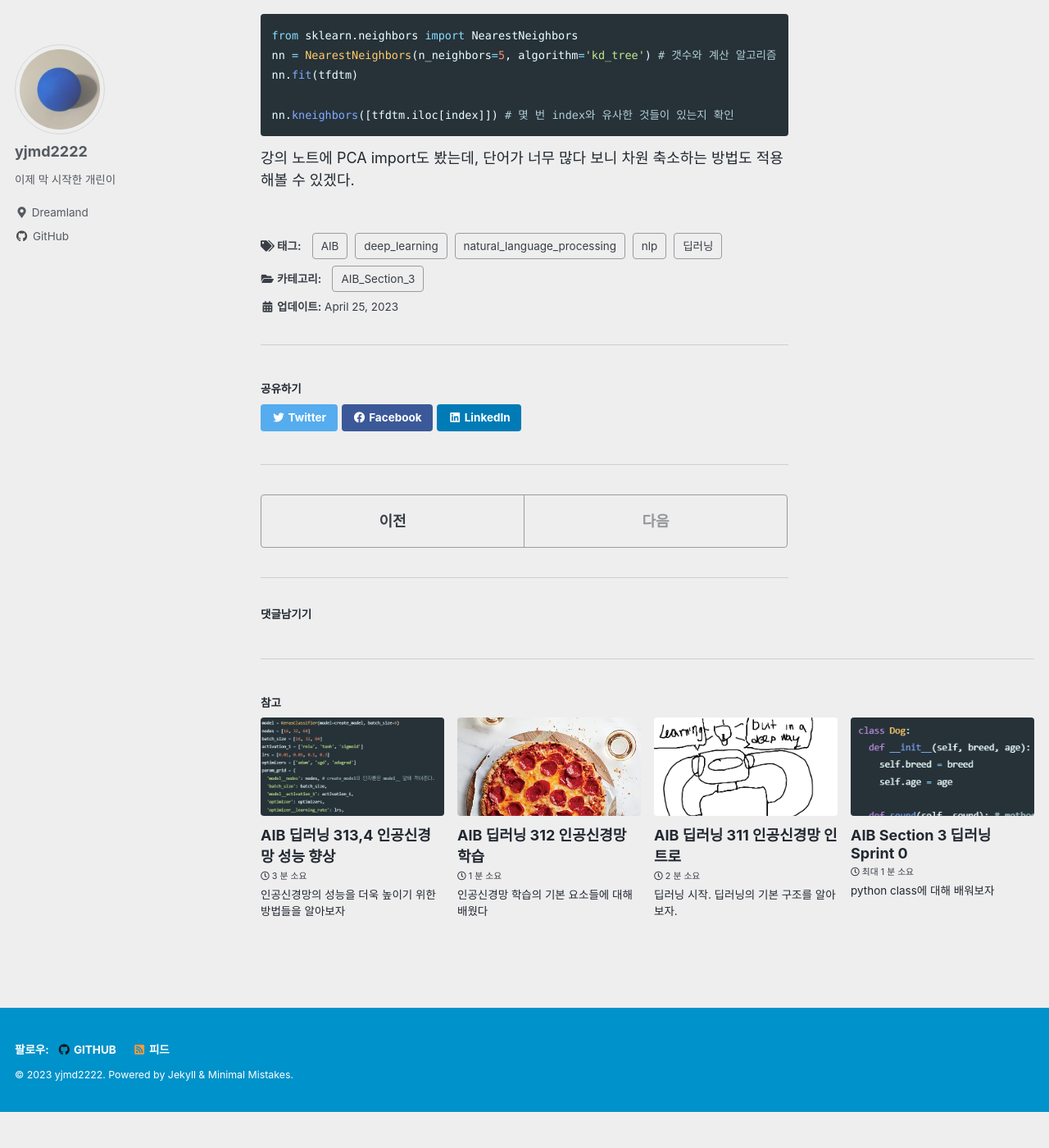
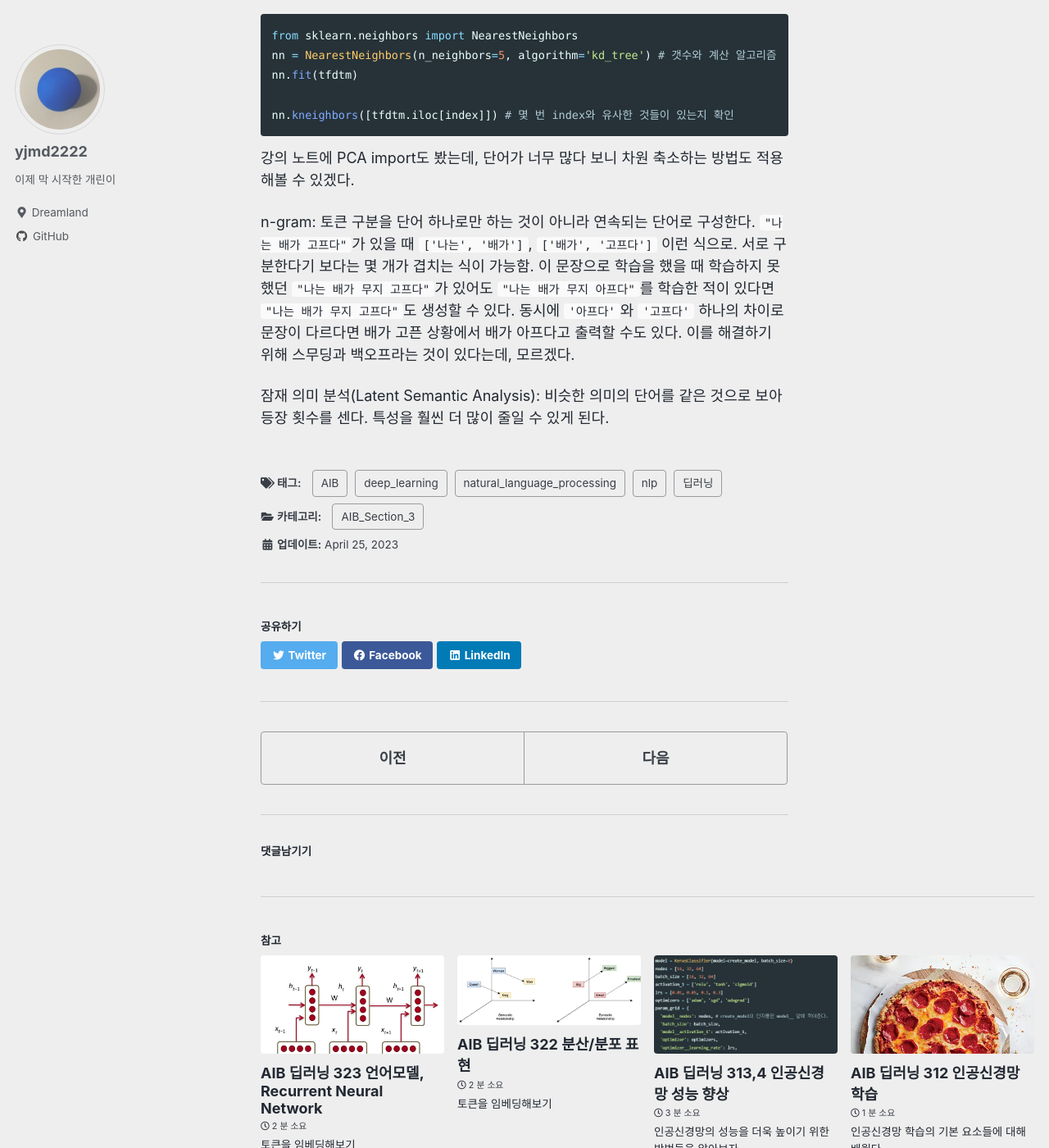
Before and after one commit to yjmd2222/yjmd2222.github.io, a Jekyll site: the page built from _posts/2023-04-25-deep-learning-n321-nlp.md, in a window 1280 px wide and 1400 px high, scrolled down 4634 px. Shown: the whole window at 82% size. Built offline with Jekyll 4.4.1, drawn with Linux system fonts in a browser that asks for light colours; cached includes are drawn as plain includes; comment, search, counter and statistics services are not loaded; before the commit the page ends 5990 px from its top, so only the background shows below that.

Commit message:
n322, n323 and minor fixes
:)

````diff
--- a/_config.yml
+++ b/_config.yml
@@ -222,7 +222,7 @@ sass:
 
 # Outputting
 permalink: /:categories/:title/
-paginate: 5 # amount of posts to show
+paginate: 8 # amount of posts to show
 paginate_path: /page:num/
 timezone: "Asia/Seoul"
 
--- a/_posts/2023-04-25-deep-learning-n321-nlp.md
+++ b/_posts/2023-04-25-deep-learning-n321-nlp.md
@@ -175,3 +175,7 @@ nn.kneighbors([tfdtm.iloc[index]]) # 몇 번 index와 유사한 것들이 있는
 ```
 
 강의 노트에 PCA import도 봤는데, 단어가 너무 많다 보니 차원 축소하는 방법도 적용해볼 수 있겠다.
+
+n-gram: 토큰 구분을 단어 하나로만 하는 것이 아니라 연속되는 단어로 구성한다. `"나는 배가 고프다"`가 있을 때 `['나는', '배가']`, `['배가', '고프다']` 이런 식으로. 서로 구분한다기 보다는 몇 개가 겹치는 식이 가능함. 이 문장으로 학습을 했을 때 학습하지 못했던 `"나는 배가 무지 고프다"`가 있어도 `"나는 배가 무지 아프다"`를 학습한 적이 있다면 `"나는 배가 무지 고프다"`도 생성할 수 있다. 동시에 `'아프다'`와 `'고프다'` 하나의 차이로 문장이 다르다면 배가 고픈 상황에서 배가 아프다고 출력할 수도 있다. 이를 해결하기 위해 스무딩과 백오프라는 것이 있다는데, 모르겠다.
+
+잠재 의미 분석(Latent Semantic Analysis): 비슷한 의미의 단어를 같은 것으로 보아 등장 횟수를 센다. 특성을 훨씬 더 많이 줄일 수 있게 된다.
--- /dev/null
+++ b/_posts/2023-04-29-deep-learning-n322-distr.md
@@ -0,0 +1,84 @@
+---
+title:  "AIB 딥러닝 322 분산/분포 표현"
+excerpt: "토큰을 임베딩해보기"
+header:
+  teaser: /assets/images/s3dl22-distr.webp
+categories: [AIB_Section_3]
+tags: [AIB, 딥러닝, deep_learning, natural_language_processing, word2vec, distributed_representation]
+date: 2023-04-29 19:00
+last_modified_at: 2023-04-29T19:00:00-09:00
+---
+
+지난 시간에 단어의 등장횟수 기반으로 문서를 벡터화 했었다. 이번에는 문서에서 단어의 분포(분산)를 기반으로 문서를 벡터화해본다.
+
+분산 표현은 분포 가설을 기반으로 한다: "비슷한 위치에 있는 단어는 비슷한 의미를 가진다." 단어 하나만 빼 놓고 문장을 본다면 "나는 지금 쓰고 있는 스마트폰의 성능이 느리지 않고 __"라고 했을 때 '좋다'나, '괜찮다'를 빈칸에 넣으면 비슷한 의미의 문장이 될 것이다.
+
+단어를 선택해서 문장에 집어넣을 때 단어를 어떻게 벡터화해야 할지 고민해보아야 한다. 일반적으로 자주 사용하는 원-핫 인코딩을 여기에도 적용하면 아무리 비슷한 단어라도 서로 다르다면 단어 간 유사도를 확인할 때 내적하면 0이 나올 것이다. 그래서 **임베딩**을 한다.
+
+원-핫은 각 element가 이진 값을 가진다면 임베딩은 **연속적인 값**을 가진다. 그래서 서로 다른 단어라도 내적하면 0이 나오지 않을 수 있게 된다:
+
+```python
+oh_vec_1 = [0, 1, 0, 0, 0]
+emb_vec_1 = [0.2, 0.5, 0.2, 0.1, 0.1]
+```
+
+임베딩을 잘 수행하는 방법으로는 **Word2Vec**이 있다. 세부적으로는 Continuous Bag-of-Words(CBoW)와 skip-gram이 있다. **CBoW**는 단어 한 자리를 비워놓고 주변 단어 정보를 가지고 비워둔 중심 단어의 정보를 예측하고, **skip-gram**은 단어 하나만 남겨놓고 주변 단어의 정보를 예측한다. 중심 단어로부터 `window_size`만큼 좌 그리고 우를 살핀다. 그래서 `window_size=2`에 대한 *총 윈도우 크기*는 5가 된다. 역전파로부터 가중치 갱신이 더 많이 되는 skip-gram이 성능이 약간 더 좋다고 한다. 그리고 다른 모든 단어를 예측해야 되기 때문에 리소스를 더 많이 잡아먹는다고 한다.
+
+CBoW와 skip-gram 둘 다 학습하는데 오랜 시간이 걸린다고 한다. 그래서 negative-sampling과 subsampling로 단축할 수 있는데, negative는 상관 업는 단어에 대해서는 몇 개만 sampling하는 방식으로 학습하고, subsampling은 쓸모 없는 단어에 대해 확률적으로 거르는 방식으로 sampling하여 학습한다.
+
+이렇게 학습된 결과에 대해 말할 것이 있는데, 임베딩은 단어의 **의미의 유사성** 뿐만 아니라 **구조적 유사성**도 나타낸다. 예를 들어서 male과 female, boy와 girl이 벡터스페이스에서 유사한 관계를 나타내는 것을 확인할 수 있다.
+
+<table>
+  <tr>
+    <td style='text-align:center;border-bottom:none;'>
+        <img src="/assets/images/s3dl22-distr.webp">
+        <a href="https://towardsdatascience.com/word2vec-research-paper-explained-205cb7eecc30">
+        https://towardsdatascience.com/word2vec-research-paper-explained-205cb7eecc30
+      </a><img>
+    </td>
+  </tr>
+</table>
+
+그리고 전에 보지 못했던 **out-of-vocab**를 풀고자 하는 문제에 적용할 수 없다. 그래서 **fastText** 기법이 있는데, 단어에서 **철자** 하나를 토큰으로 생각해서 임베딩. 이렇게 하면 비슷한 단어끼리 유사도를 볼 수 있다.
+
+강의 노트에서는 CBoW, skip-gram, 그리고 fastText를 직접 해보진 않았다. [CBoW를 직접 진행하는 코드](https://www.kdnuggets.com/2018/04/implementing-deep-learning-methods-feature-engineering-text-data-cbow.html)
+
+Word2Vec이 적용된 결과를 사용해보자 할 때 **gensim** 패키지를 이용할 수 있다: [튜토리얼](https://radimrehurek.com/gensim/auto_examples/tutorials/run_word2vec.html)
+
+추가로 강의노트에서 imdb 데이터셋을 로드해보았는데, tf keras에서 IMDB movie review 데이터셋을 제공해준다.
+```python
+# 아래 load_data method를 보면
+# index 1은 start_char, 2는 oov, 3부터가 실제 단어들이다.
+tf.keras.datasets.imdb.load_data(
+    path="imdb.npz",
+    num_words=None,
+    skip_top=0,
+    maxlen=None,
+    seed=113,
+    start_char=1,
+    oov_char=2,
+    index_from=3,
+    **kwargs
+)
+```
+
+```python
+# imdb의 기존 index를 호출. 여기서는 start_char, oov를 포함하지 않고 0부터 시작.
+word_index = imdb.get_word_index()
+
+# start_char과 oov를 고려해서 index에 +3 해준다.
+reverse_word_index = {value + 3: key for key, value in word_index.items()}
+
+# start_char=1, oov_char=2를 고려하여 1 -> <START>, 2 -> <OOV>로 저장합니다.
+for i, word in enumerate(['<START>', '<OOV>']):
+    reverse_word_index[i+1] = word
+
+def decode_review(text):
+    return ' '.join([reverse_word_index.get(i, '?') for i in text])
+
+(X_train, y_train), (X_test, y_test) = imdb.load_data(num_words=20000)
+decode_review(X_train[0])
+```
+이런 식으로 imdb를 decode할 수 있다.
+
+`pad_sequences`라는 것이 있는데, `tokenizer.fit_on_texts(sent)`를 하면 `tokenizer.texts_to_sequences`으로 그 texts/sentences에서 등장한 단어들에 부여된 숫자를 nested array로 받아올 수 있다. 이를 차원을 맞춰주는게 `pad_sequences`. `padding` 파라미터에 어느 값을 넣느냐에 따라 반환되는 형태가 다른데, `'post'`는 inner array 끝에 padding한다. `from tensorflow.keras.preprocessing.sequence import pad_sequences`나 `from tensorflow.keras.utils import pad_sequences`로 불러온다. padding을 하느냐 안 하느냐에 따라 [*shuffle*](https://www.quora.com/Which-effect-does-sequence-padding-have-on-the-training-of-a-neural-network)이 다르게 적용되는 것 같다.
--- /dev/null
+++ b/_posts/2023-04-29-deep-learning-n323-rnn.md
@@ -0,0 +1,133 @@
+---
+title:  "AIB 딥러닝 323 언어모델, Recurrent Neural Network"
+excerpt: "토큰을 임베딩해보기"
+header:
+  teaser: /assets/images/s3dl23-lstm2.jpg
+categories: [AIB_Section_3]
+tags: [AIB, 딥러닝, deep_learning, natural_language_processing, language_model, RNN, LSTM, GRU]
+date: 2023-04-29 20:00
+last_modified_at: 2023-04-29T20:00:00-09:00
+---
+
+직전에 배운 Word2Vec은 일종의 언어 모델이다. 언어 모델은 문장에서 단어 순서에 그 단어가 들어올 확률을 계산해내는 모델이다. CBoW로 생각하자면 $ P(w_c \| w_c-2, w_c-1, w_c+1, w_c+2) $이다.
+
+기존의 통계적 방법은 문장 첫 단어부터 given에 넣고 시작하며, 첫 번째 포스트에서 언급했듯이, 한 단어씩 학습하고 넘어갈 때 그 위치에 들어올 단어를 학습하지 못했다면 그 단어를 포함한 문장을 만들 수 없다. 예를 들어 "나는 엄청 배가 고프다"와 "나는 매우 배가 고프다"만 학습했다면 "나는 무지 배가 고프다"를 출력할 수 없다. 이를 희소성의 문제라고 한다.
+
+희소성의 문제를 애초에 생각할 필요가 없는 방법으로 Word2Vec과 fastText가 있었다. 비슷한 위치에 비슷한 뜻의 단어가 위치하기 때문이다.
+
+그렇다면 이를 이용해서 실제로 문장을 출력하기 위해서는 어떻게 해야 하는지를 배워보자.
+
+Recurrent Neural Network(RNN)의 Recurrent는 순환을 의미한다. 일반적인 퍼셉트론에서는 이전 층의 노드들이 전부 가중치로 곱해져 들어올 것이 여기서는 iterate 순간의 단어와 이전 노드의 결과가 가중치로 곱해져 들어온다. 출력이 다시 입력되는 것이 순환인 것이다. 활성화함수는 tanh가 사용된다.
+
+RNN의 종류는 one-to-many, many-to-one, many-to-many가 있다.
+- one-to-many: 이미지를 받아서 캡션 (one sequential vector) 생성 가능 &rarr; Image captioning
+- many-to-one: 문장을 입력받아 감정 수준 파악 &rarr; sentimental analysis
+- many-to-many
+  - machine translation / seq2seq: 번역할 문장을 입력 받아 번역된 문장을 내놓는데, 여러 입력을 거친 순간부터 출력을 만들어내어 은닉층의 iteration은 입력이나 출력 데이터 수와 일치하지 않는다.
+  - 입력 받는 즉시 출력 시작
+
+RNN은 간단하지만 순차적으로 계산하기 때문에 병렬화가 되지 않아서 느릴 수 있고, 또 문장이 길어지면 tanh 입력 과정에서 기울기 소실이 계속 반복된다. 이를 기울기 폭발이라 부른다. 기울기 정보를 별도로 유지시키는 방법으로 LSTM이 있다.
+
+LSTM: Long term short memory. 장단기기억망. 이전 정보를 잊어버리지 않기 위해서 기존 RNN에 cell state를 추가한 것이다. 이 cell state 자체는 활성화함수를 거치지 않는다. 대신 cell state와 hidden state의 정보를 주고받기 위해 세 개의 gate가 추가된다.
+
+<table>
+  <tr>
+    <td style="text-align:center;border-bottom:none;">
+        <img style="width:100%;" src="/assets/images/s3dl23-lstm1.png"><br/>
+        <a href="https://en.wikipedia.org/wiki/Long_short-term_memory">
+        https://en.wikipedia.org/wiki/Long_short-term_memory
+      </a><img>
+    </td>
+  </tr>
+</table>
+
+- forget: 과거 정보를 얼마나 유지할지 결정해서 cell state에 곱한다. 곱셈의 크기에 따라 크면 많이 유지하고, 작으면 어느 정도 소실시키는 것이다.
+- input: 새로운 정보를 얼마나 활용할지에 대한 것이다. cell state에 그 정도를 더해준다.
+- output: 업데이트 된 cell state에서부터 정보를 받아와서 출력으로 낸다.
+
+이를 더 간단하게 만든 GRU도 있다. Gated Recurrent Unit. cell-state는 없지만 직전 hidden-state에서부터 두 가지의 반-병렬 연산을 때문에 cell state의 역할과 hidden state 역할 둘 다 있다.
+
+<table>
+  <tr>
+    <td style="text-align:center;border-bottom:none;">
+        <img src="/assets/images/s3dl23-gru.png"><br/>
+        <a href="https://en.wikipedia.org/wiki/Gated_recurrent_unit">
+        https://en.wikipedia.org/wiki/Gated_recurrent_unit
+      </a><img>
+    </td>
+  </tr>
+</table>
+
+- update z: 이전 정보를 얼마나 통과시킬지. 직전 hidden state에서 들어온 값으로 z를 계산하는데, z가 1이면 forget, z가 0이면 input만 열린다.
+- reset r: 이전 정보를 얼마나 잊을지. 직전 hidden state에 들어온 값에 잊을 정도를 곱해주고, 이것을 현재 입력과 concat해서 tanh에 입력시킨다.
+
+코드로서는 tf keras의 layer 안에 `LSTM`와 `GRU` layer가 있다.
+
+```python
+tf.keras.layers.LSTM(
+    units, # hidden state의 size인 `units`를 입력할 수 있다.
+    activation='tanh',
+    recurrent_activation='sigmoid',
+    use_bias=True,
+    kernel_initializer='glorot_uniform',
+    recurrent_initializer='orthogonal',
+    bias_initializer='zeros',
+    unit_forget_bias=True,
+    kernel_regularizer=None,
+    recurrent_regularizer=None,
+    bias_regularizer=None,
+    activity_regularizer=None,
+    kernel_constraint=None,
+    recurrent_constraint=None,
+    bias_constraint=None,
+    dropout=0.0, # input에 대해
+    recurrent_dropout=0.0, # recurrent output/input에 대해
+    return_sequences=False,
+    return_state=False,
+    go_backwards=False,
+    stateful=False,
+    time_major=False,
+    unroll=False,
+    **kwargs
+)
+
+tf.keras.layers.GRU(
+    units,
+    activation="tanh",
+    recurrent_activation="sigmoid",
+    use_bias=True,
+    kernel_initializer="glorot_uniform",
+    recurrent_initializer="orthogonal",
+    bias_initializer="zeros",
+    kernel_regularizer=None,
+    recurrent_regularizer=None,
+    bias_regularizer=None,
+    activity_regularizer=None,
+    kernel_constraint=None,
+    recurrent_constraint=None,
+    bias_constraint=None,
+    dropout=0.0,
+    recurrent_dropout=0.0,
+    return_sequences=False,
+    return_state=False,
+    go_backwards=False,
+    stateful=False,
+    unroll=False,
+    time_major=False,
+    reset_after=True,
+    **kwargs
+)
+```
+
+<table>
+  <tr>
+    <td style="text-align:center;border-bottom:none;">
+        <img src="/assets/images/s3dl23-lstm2.jpg"><br/>
+        <a style="font-size:11px" href="https://datascience.stackexchange.com/questions/12964/what-is-the-meaning-of-the-number-of-units-in-the-lstm-cell">
+        https://datascience.stackexchange.com/questions/12964/what-is-the-meaning-of-the-number-of-units-in-the-lstm-cell
+      </a><img>
+    </td>
+  </tr>
+</table>
+
+Attention은 다음 포스팅에 다룰 예정.
````
Also changed, not shown: other parts of _posts/2023-04-25-deep-learning-n321-nlp.md (+2 -2 lines), _posts/2023-04-18-deep-learning-n311-dl-intro.md (+1 -1 lines), _posts/2023-04-18-deep-learning-n312-training.md (+1 -1 lines), _posts/2023-04-24-deep-learning-n313,4-performance.md (+1 -1 lines), assets/images/s3dl22-distr.webp (added), assets/images/s3dl23-gru.png (added), assets/images/s3dl23-lstm1.png (added), assets/images/s3dl23-lstm2.jpg (added).
